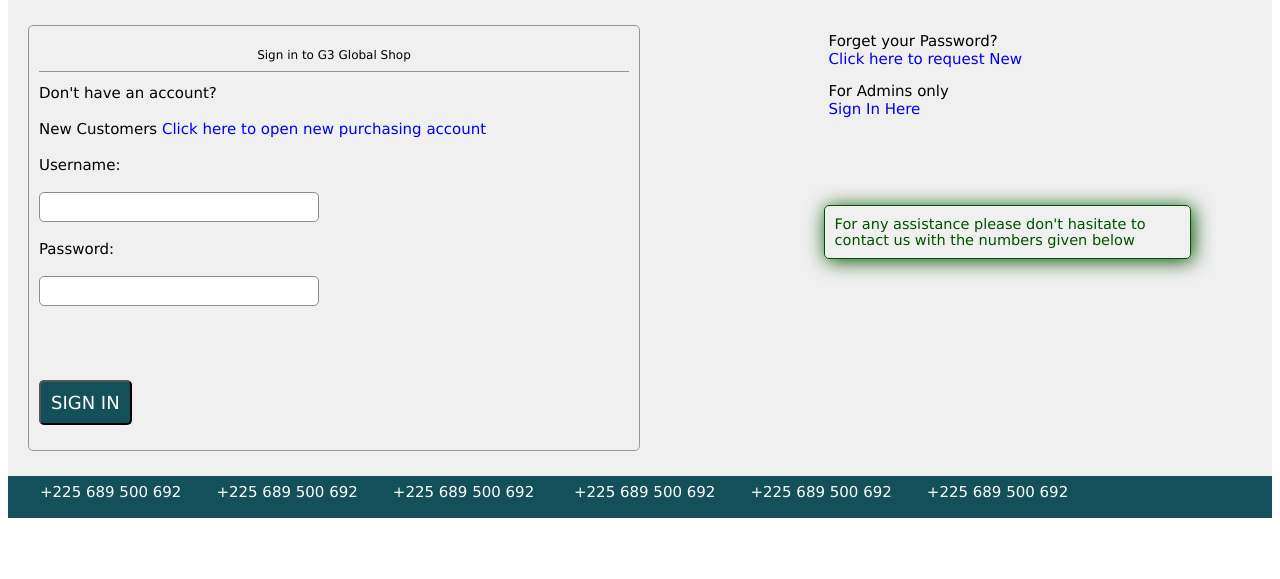
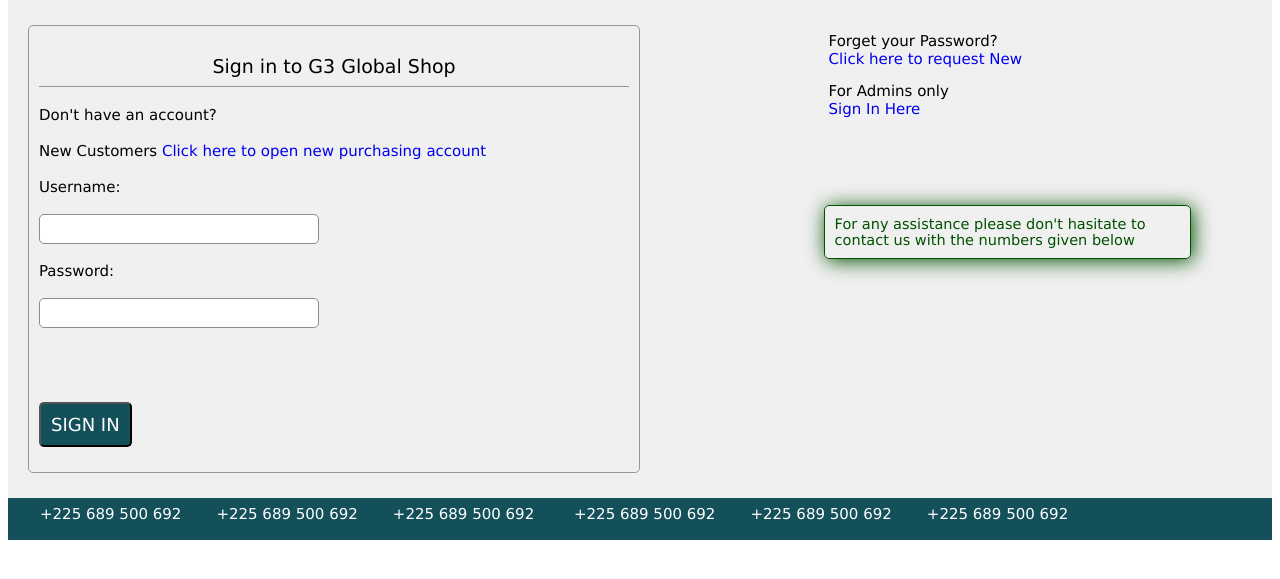
Before and after one commit to abdillah-9/group_3, a PHP site: page /Sign-In.html in a window 1280 px wide. Shown: the part 167-746 px from the top of the page. Run offline with PHP 8.4, Linux system fonts and the light colour scheme.

Commit message:
Update Sign-In.css

```diff
--- a/Sign-In.css
+++ b/Sign-In.css
@@ -23,13 +23,14 @@ nav a i{
 }
 .div_sign_in{
     width: 100%;height: auto;padding: 25px 20px;background-color: rgba(240,240,240,1);
+    display:flex;
 }
 .divP1{
     border: 1px solid rgb(150,150,150);margin-right: auto;margin-left: auto;padding: 10px;
-    margin-bottom: 20px;font-size: 11px;border-radius: 5px;
+    margin-bottom: 20px;font-size: 17px;border-radius: 5px;
 }
 .divP1 p{
-    border-bottom: 1px solid rgb(150,150,150);font-size: 12px;padding-bottom: 9px;
+    border-bottom: 1px solid rgb(150,150,150);font-size: 19px;padding-bottom: 9px;
     text-align: center;
 }
 .divP1 span{
@@ -43,7 +44,7 @@ form input, form textarea{
 }
 .sign_in{
     background-color: rgba(20,80,90,1);color: white;text-align: center;padding: 10px;
-    font-size: 13px;margin-top: 16px;border-radius: 5px;cursor: pointer;height: auto;
+    font-size: 21px;margin-top: 16px;border-radius: 5px;cursor: pointer;height: auto;
 }
 form input:hover,form input:focus, .sign_in:hover, form textarea:hover{
    border-color: rgba(20,80,90,1);box-shadow: 2px 2px 30px rgba(20,80,90,1);
```
